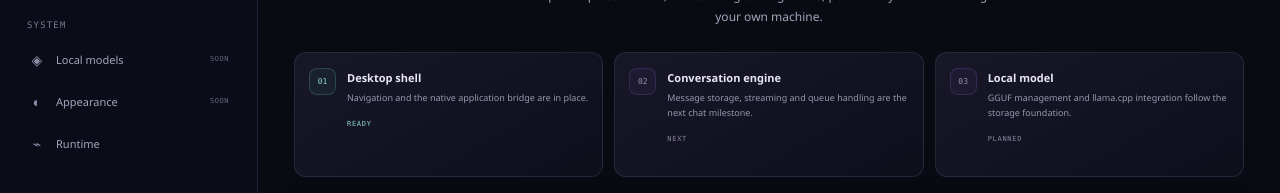
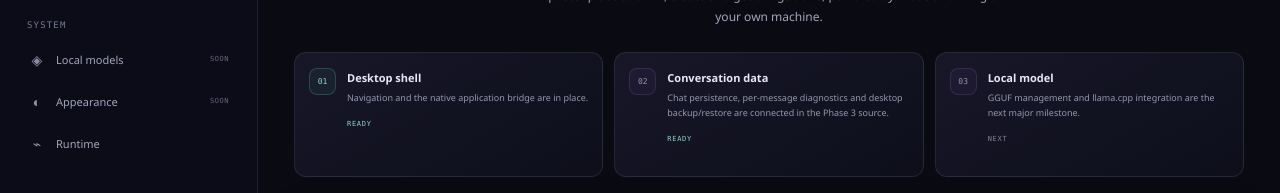
Before and after one commit to SamYoBoi284/Sync-AI-Desktop, a React (Vite) app: page / in a window 1280 px wide. Shown: the part 434-627 px from the top of the page. Built offline with nearby package versions, Linux system fonts and the light colour scheme.

Commit message:
ui: reflect Phase 3 storage progress on chat landing page

```diff
--- a/src/pages/NewChatPage.tsx
+++ b/src/pages/NewChatPage.tsx
@@ -32,18 +32,18 @@ export function NewChatPage() {
         <div className="shell-readiness-card">
           <div className="shell-readiness-icon">02</div>
           <div>
-            <h2>Conversation engine</h2>
-            <p>Message storage, streaming and queue handling are the next chat milestone.</p>
+            <h2>Conversation data</h2>
+            <p>Chat persistence, per-message diagnostics and desktop backup/restore are connected in the Phase 3 source.</p>
           </div>
-          <span className="shell-readiness-state is-pending">NEXT</span>
+          <span className="shell-readiness-state">READY</span>
         </div>
         <div className="shell-readiness-card">
           <div className="shell-readiness-icon">03</div>
           <div>
             <h2>Local model</h2>
-            <p>GGUF management and llama.cpp integration follow the storage foundation.</p>
+            <p>GGUF management and llama.cpp integration are the next major milestone.</p>
           </div>
-          <span className="shell-readiness-state is-pending">PLANNED</span>
+          <span className="shell-readiness-state is-pending">NEXT</span>
         </div>
       </section>
 
```
